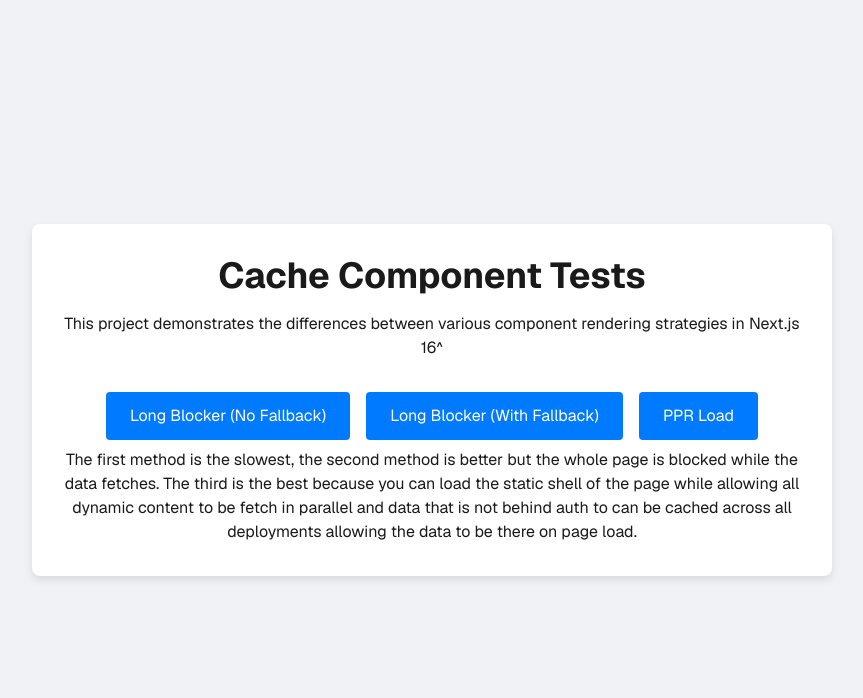
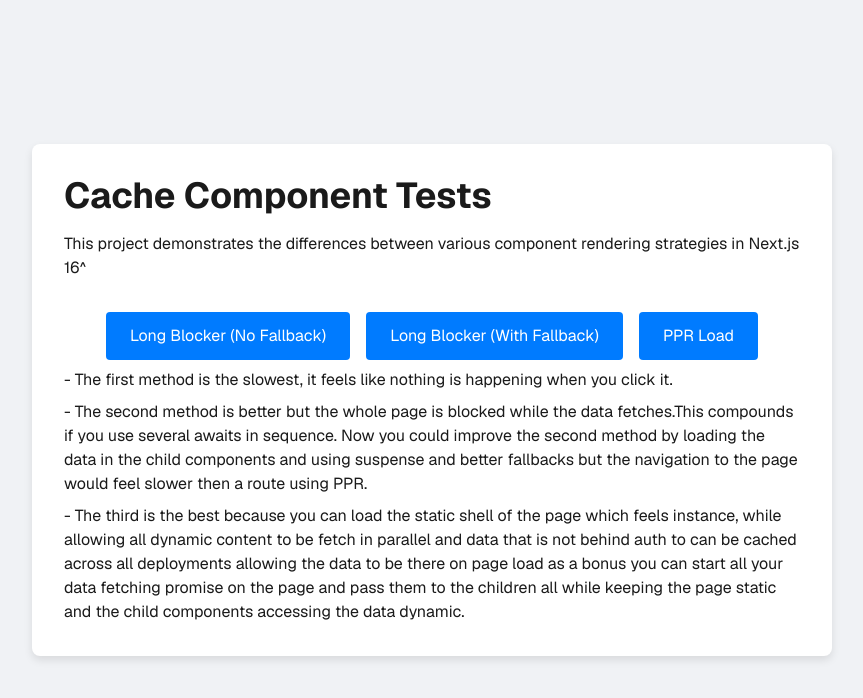
Before and after one commit to Pmacdon15/cache-componenets-demo, a Next.js app: page / in a window 1280 px wide. Shown: the top 698 px of the page, without its empty margins (208-1071 px from the left). Built offline with nearby package versions, Linux system fonts and the light colour scheme.

Commit message:
update description

```diff
--- a/src/app/page.tsx
+++ b/src/app/page.tsx
@@ -8,7 +8,7 @@ import {
 export default function Home() {
   return (
     <div className="flex flex-col min-h-screen items-center justify-center font-sans">
-      <div className="container text-center">
+      <div className="container ">
         <h1 className="text-4xl font-bold mb-4">Cache Component Tests</h1>
         <p className="mb-8">
           This project demonstrates the differences between various component
@@ -45,11 +45,24 @@ export default function Home() {
           </Link>
         </div>
         <p className="mt-2">
-          The first method is the slowest, the second method is better but the
-          whole page is blocked while the data fetches. The third is the best
-          because you can load the static shell of the page while allowing all
-          dynamic content to be fetch in parallel and data that is not behind auth
-          to can be cached across all deployments allowing the data to be there on page load.
+          - The first method is the slowest, it feels like nothing is happening
+          when you click it.
+        </p>
+        <p className="mt-2">
+          - The second method is better but the whole page is blocked while the
+          data fetches.This compounds if you use several awaits in sequence. Now
+          you could improve the second method by loading the data in the child
+          components and using suspense and better fallbacks but the navigation
+          to the page would feel slower then a route using PPR.
+        </p>{" "}
+        <p className="mt-2">
+          - The third is the best because you can load the static shell of the
+          page which feels instance, while allowing all dynamic content to be
+          fetch in parallel and data that is not behind auth to can be cached
+          across all deployments allowing the data to be there on page load as a
+          bonus you can start all your data fetching promise on the page and
+          pass them to the children all while keeping the page static and the
+          child components accessing the data dynamic.
         </p>
       </div>
     </div>
```
